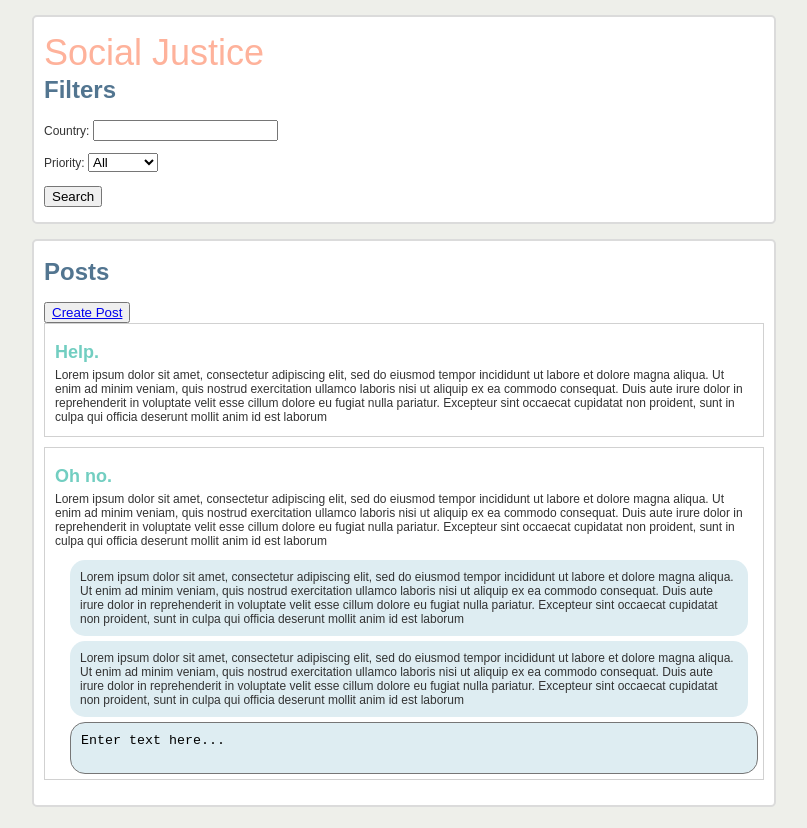
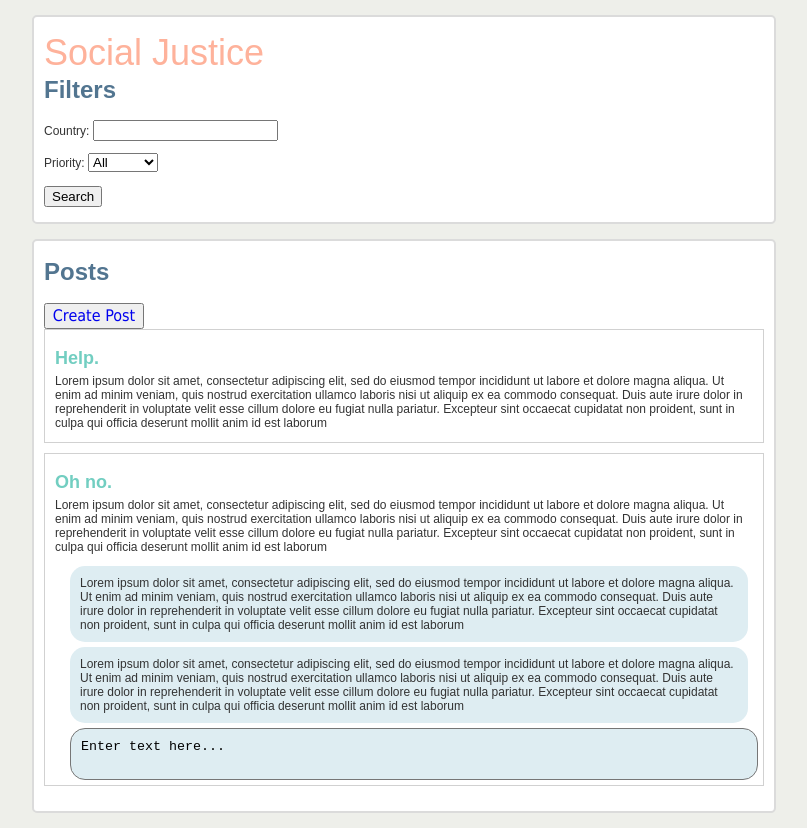
Before and after one commit to jinx2083/social-justice-app, a plain HTML site: page index.html in a window 1280 px wide. Shown: the whole page, without its empty margins (244-1051 px from the left). Drawn offline with nearby package versions, Linux system fonts and the light colour scheme.

Commit message:
update index.html

```diff
--- a/index.html
+++ b/index.html
@@ -30,7 +30,7 @@
 
   <div class="wrap">
     <div><h1 class="title">Posts</h1></div>
-    <button type="button" onclick="create()"><a href="createForm.html">Create Post</a></button>
+    <button type="button" class="btn btn-outline-danger" onclick="create()" id="create"><a href="createForm.html">Create Post</a></button>
       <div class="posts">
           <div class="post">
               <p class="heading">
--- a/main.css
+++ b/main.css
@@ -22,6 +22,7 @@ websiteName{
 	-webkit-border-radius: 5px;
 	-moz-border-radius: 5px;
 	border-radius: 5px;
+
 }
 
 .title, .userName {
@@ -70,3 +71,18 @@ textarea{
   display:block;
 	resize: none;
 }
+
+#create{
+	line-height: 20px;
+	width: 100px;
+	font-size: 12pt;
+	font-family: tahoma;
+	margin-top: 1px;
+	margin-right: 2px;
+	top:0;
+	right:0;
+}
+
+a:link {
+  text-decoration: none;
+}
```
